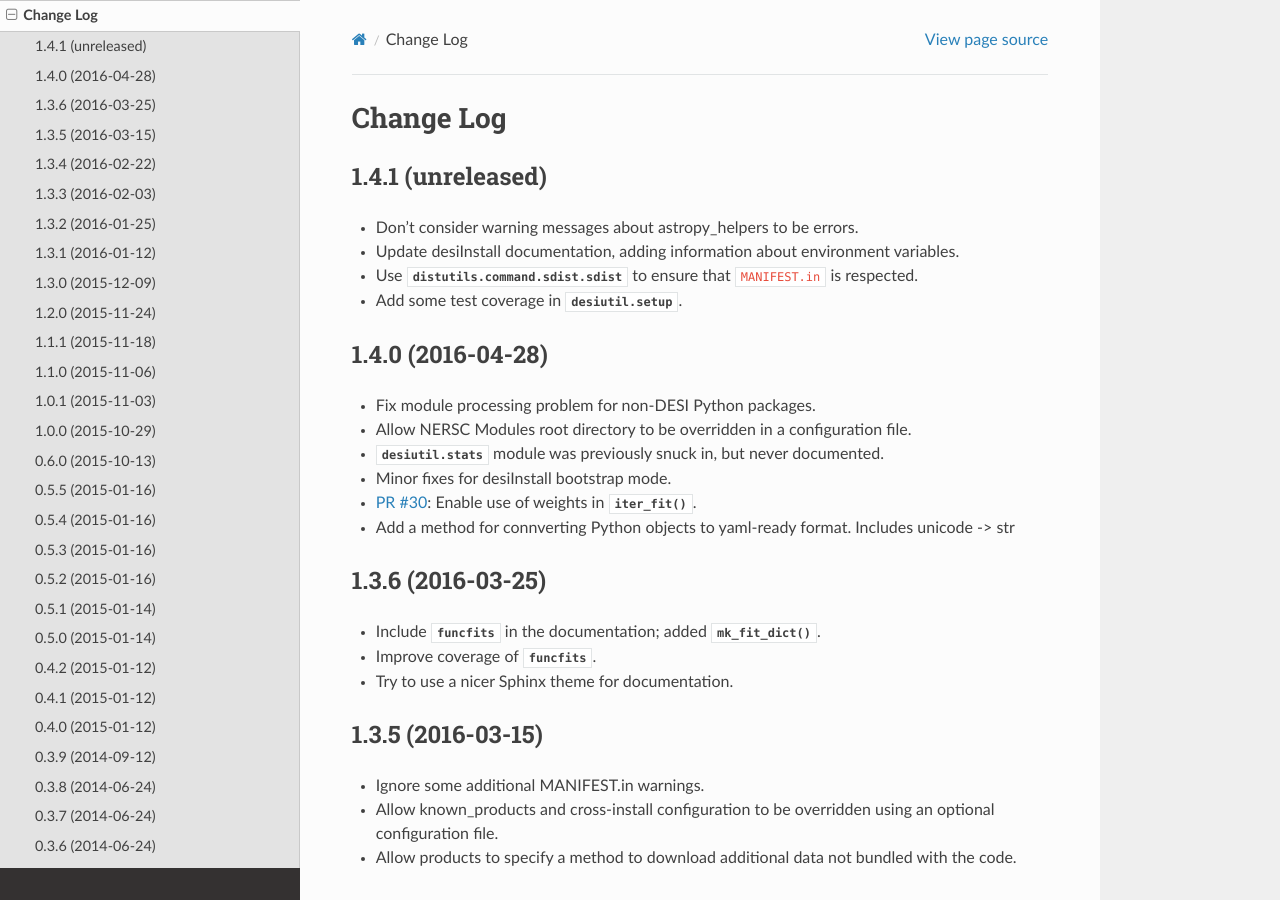
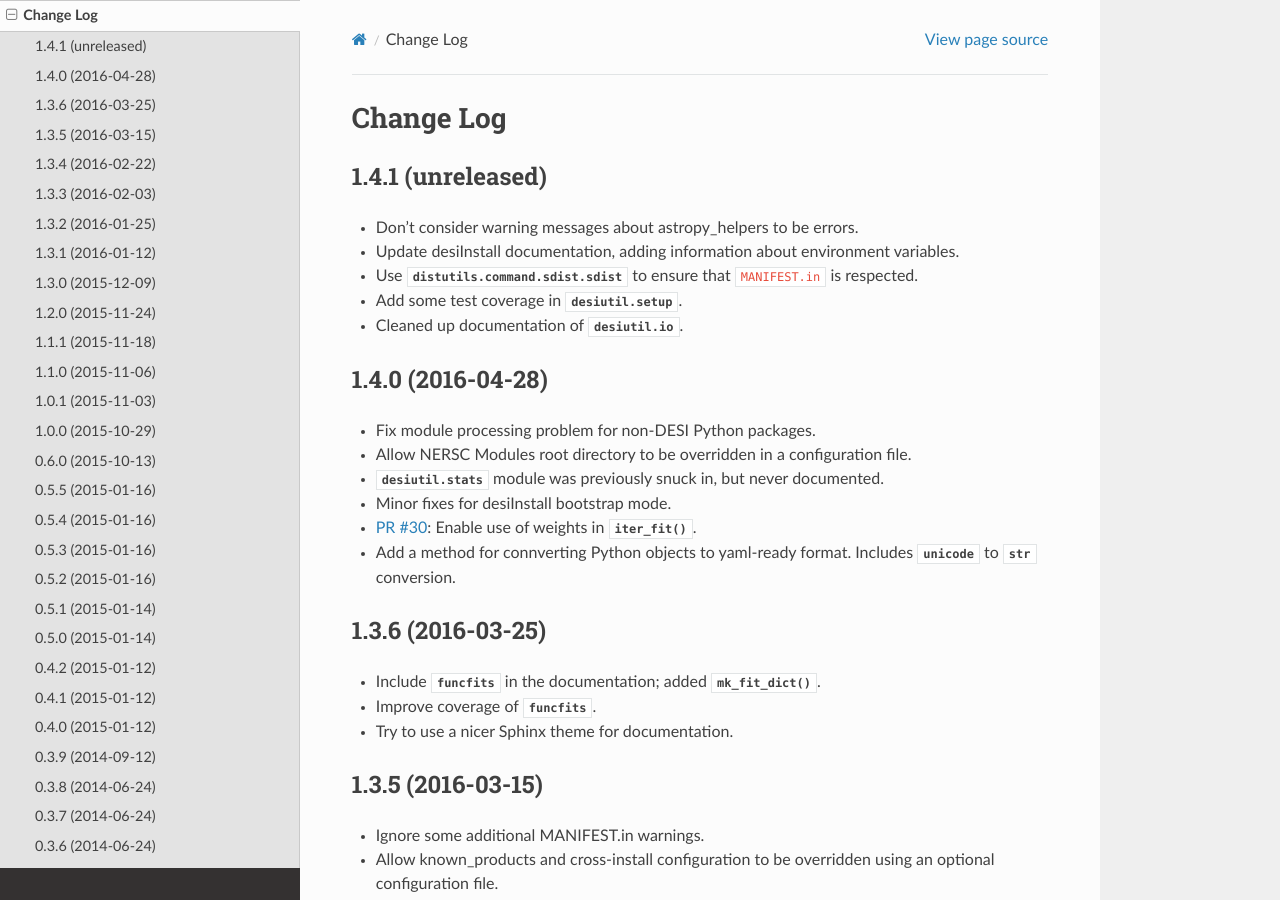
Before and after one commit to desihub/desiutil, a Sphinx documentation site: the page built from doc/changes.rst, in a window 1280 px wide and 900 px high. Built offline with Sphinx 7.4.7 and the Read the Docs theme 2.0.0, drawn with Linux system fonts in a browser that asks for light colours.

Commit message:
clean up documentation of desiutil.io

```diff
--- a/doc/api.rst
+++ b/doc/api.rst
@@ -11,10 +11,13 @@ desiutil API
 .. automodule:: desiutil.funcfits
     :members:
 
+.. automodule:: desiutil.git
+    :members:
+
 .. automodule:: desiutil.install
     :members:
 
-.. automodule:: desiutil.git
+.. automodule:: desiutil.io
     :members:
 
 .. automodule:: desiutil.modules
--- a/doc/changes.rst
+++ b/doc/changes.rst
@@ -11,6 +11,7 @@ Change Log
 * Use :class:`distutils.command.sdist.sdist` to ensure that ``MANIFEST.in``
   is respected.
 * Add some test coverage in :mod:`desiutil.setup`.
+* Cleaned up documentation of :mod:`desiutil.io`.
 
 1.4.0 (2016-04-28)
 ------------------
@@ -20,7 +21,8 @@ Change Log
 * :mod:`desiutil.stats` module was previously snuck in, but never documented.
 * Minor fixes for desiInstall bootstrap mode.
 * `PR #30`_: Enable use of weights in :func:`~desiutil.funcfits.iter_fit`.
-* Add a method for connverting Python objects to yaml-ready format.  Includes unicode -> str
+* Add a method for connverting Python objects to yaml-ready format.
+  Includes :class:`unicode` to :class:`str` conversion.
 
 .. _`PR #30`: https://github.com/desihub/desiutil/pull/30
 
```
Also changed, not shown: 1 other file.
